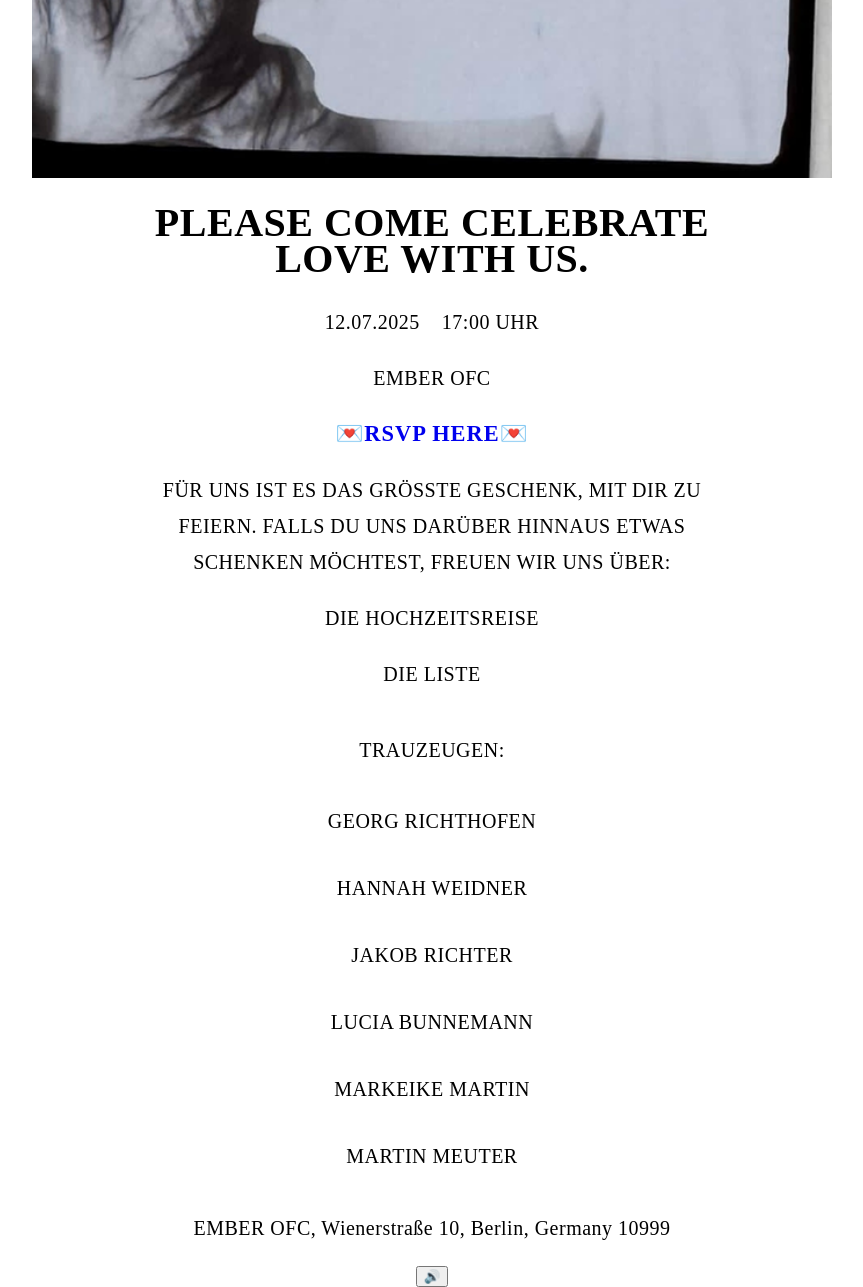
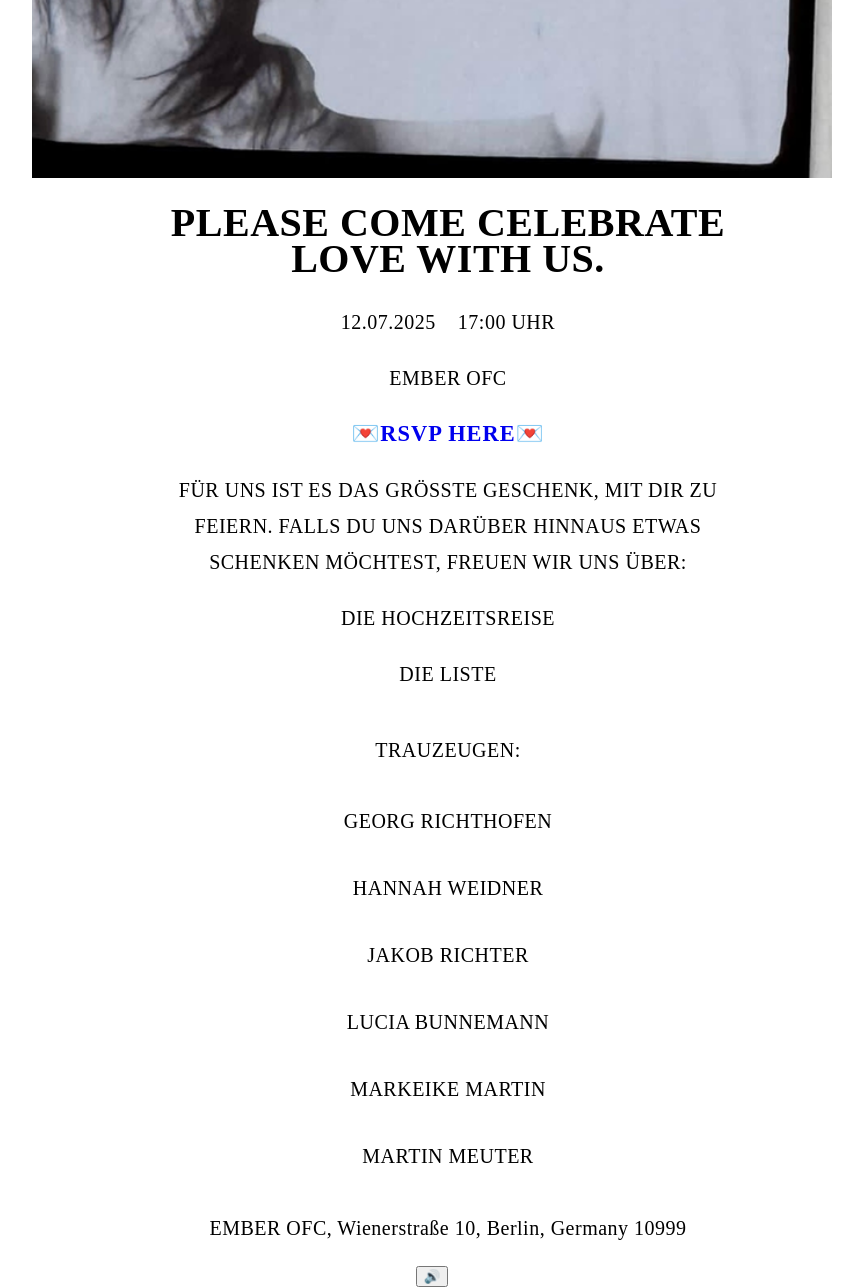
Before and after one commit to Grubinio/hochzeit, a Flask app: page / in a window 1280 px wide. Shown: the part 985-2272 px from the top of the page, without its empty margins (208-1071 px from the left). Run offline with Flask 3, Linux system fonts and the light colour scheme; the visitor is signed in with stand-in values (Sample User, id 1); parts of the project's set-up code (start-up, migrations or seed data) failed here and were passed over; some web fonts are replaced.

Commit message:
css debug

```diff
--- a/app/static/style.css
+++ b/app/static/style.css
@@ -39,7 +39,7 @@ body {
 }
 
 .section {
-  /*padding: 4rem 2rem;*/
+  padding: 0 0 0 2rem;
   max-width: 600px;
   transform: translateY(40px);
   animation: fadeInUp 0.8s ease-out forwards;
```
